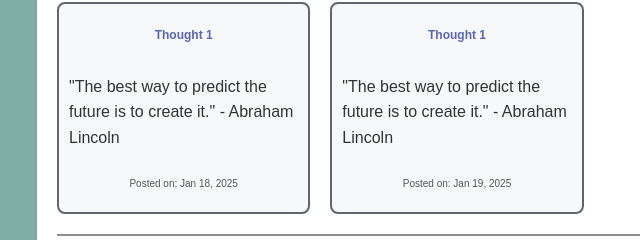
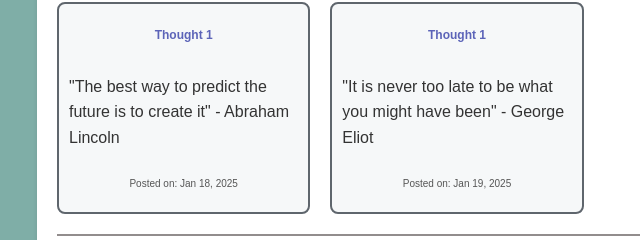
Before and after one commit to m-irabot/m-irabot, a plain HTML site: page index.html in a window 1280 px wide. Shown: the part 456-696 px from the top of the page, 183-823 px from the left. Drawn offline with Linux system fonts and the light colour scheme.

Commit message:
thougt2 update

```diff
--- a/index.html
+++ b/index.html
@@ -39,7 +39,7 @@
             <h3>Thought 1</h3>
           </div>
           <div class="thought-content">
-            <p>"The best way to predict the future is to create it." - Abraham Lincoln</p>
+            <p>"The best way to predict the future is to create it" - Abraham Lincoln</p>
           </div>
           <div class="thought-date">
             <p>Posted on: Jan 18, 2025</p>
@@ -50,7 +50,7 @@
             <h3>Thought 1</h3>
           </div>
           <div class="thought-content">
-            <p>"The best way to predict the future is to create it." - Abraham Lincoln</p>
+            <p>"It is never too late to be what you might have been" - George Eliot</p>
           </div>
           <div class="thought-date">
             <p>Posted on: Jan 19, 2025</p>
```
